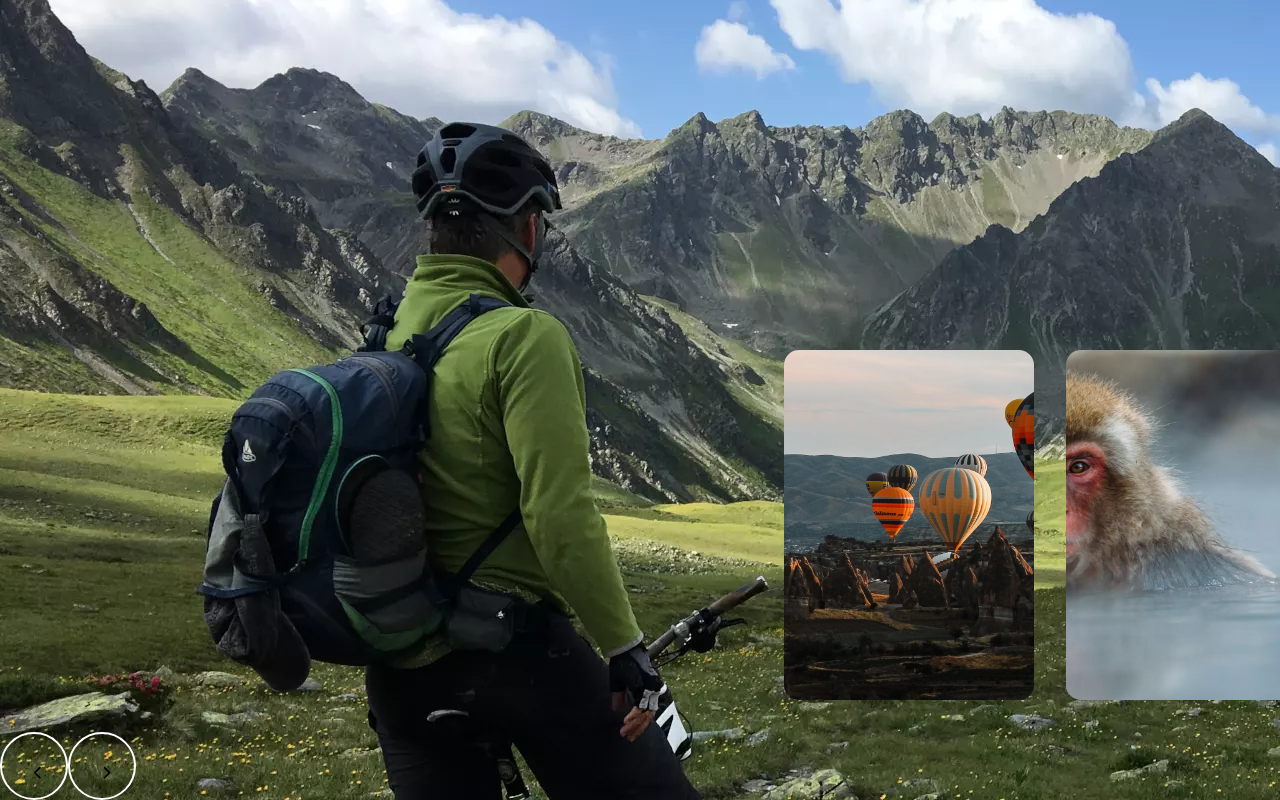
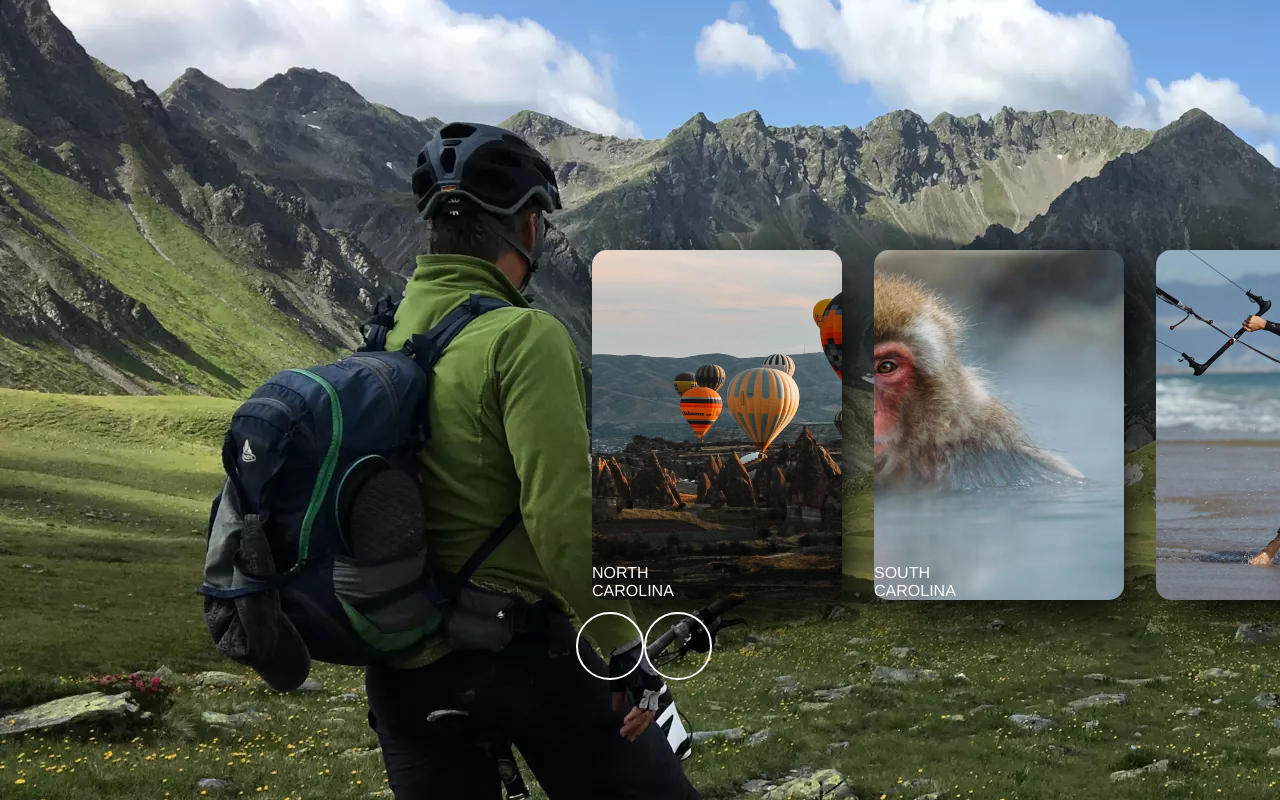
Before and after one commit to Nmelms/globe, a React (Vite) app: page / in a window 1280 px wide. Built offline with nearby package versions, Linux system fonts and the light colour scheme; the HTML template or start-up script is replaced by a standard one.

Commit message:
updated font and added styling

```diff
--- a/index.html
+++ b/index.html
@@ -8,6 +8,12 @@
       src="https://kit.fontawesome.com/cc97a12271.js"
       crossorigin="anonymous"
     ></script>
+    <link rel="preconnect" href="https://fonts.googleapis.com" />
+    <link rel="preconnect" href="https://fonts.gstatic.com" crossorigin />
+    <link
+      href="https://fonts.googleapis.com/css2?family=Abel&family=Lato:wght@300;400;700&display=swap"
+      rel="stylesheet"
+    />
 
     <title>Vite + React</title>
   </head>
--- a/src/App.css
+++ b/src/App.css
@@ -5,19 +5,15 @@
   height: 100vh;
   width: 100vw;
 }
-.full-screen {
-  margin: 0 !important;
-  border-radius: 0 !important;
-  position: fixed;
-  bottom: 0;
-  left: 0;
-  z-index: -1;
-  height: 100vh;
-  width: 100vw;
+* {
+  font-family: "Abel", sans-serif;
+  font-family: "Lato", sans-serif;
 }
+
 .buttons {
   position: absolute;
-  bottom: 0;
+  bottom: 15%;
+  left: 45%;
   z-index: 100;
 }
 .slider-btn {
@@ -42,19 +38,64 @@
 .card-slider {
   position: fixed;
   z-index: 50;
-  left: 60%;
-  top: 350px;
+  left: 45%;
+  bottom: 25%;
   height: 350px;
   display: flex;
 }
+.full-screen {
+  margin: 0 !important;
+  border-radius: 0 !important;
+  position: fixed;
+  bottom: 0;
+  left: 0 !important;
+  z-index: -1;
+  height: 100vh;
+  width: 100vw !important;
+}
 .image-card {
+  box-shadow: rgb(0, 0, 0) 15px 15px 50px;
+  top: 0;
   border-radius: 15px;
   margin: 0 1rem 0 1rem;
   height: 100%;
   min-width: 250px;
+  width: 250px;
+  display: flex;
+  justify-content: flex-end;
+  flex-direction: column;
   background-size: cover;
   background-repeat: no-repeat;
   background-position: center;
+}
+div.image-card.full-screen {
+  justify-content: center;
+}
+p {
+  height: 0px;
+  overflow: hidden;
+  color: white;
+  width: 30%;
+}
+div.image-card.full-screen p {
+  font-size: 1rem;
+  transition: height 0.25s ease-in;
+  transition-delay: 0.25s;
+  height: 10%;
+  display: block;
+  padding-left: 4rem;
+}
+div.image-card.full-screen .title {
+  font-size: 40px;
+  justify-content: center;
+  padding: 1rem 1rem 1rem 4rem;
+}
+.title {
+  font-family: "Helvetica Neue", Helvetica, Arial, sans-serif;
+  width: 30%;
+  position: relative;
+  bottom: 0;
+  color: white;
 }
 .NavBar {
   position: fixed;
--- a/src/App.jsx
+++ b/src/App.jsx
@@ -7,10 +7,11 @@ import "./App.css"
 
 function App() {
   let imgArr = [
-    { url: "src/assets/cappadocia-2000w.webp" },
-    { url: "src/assets/japan-alps-2000w.webp" },
+    { url: "src/assets/cappadocia-2000w.webp", title: "NORTH CAROLINA" },
+    { url: "src/assets/japan-alps-2000w.webp", title: "SOUTH CAROLINA" },
     { url: "src/assets/los-lances-2000w.webp" },
     { url: "src/assets/morocco-2000w.webp" },
+    { url: "src/assets/mushroom.jpeg", title: "AMANITA MUSCARIA" },
   ]
   const [images, setImages] = useState(imgArr)
 
--- a/src/components/CardSlider.jsx
+++ b/src/components/CardSlider.jsx
@@ -16,10 +16,10 @@ export default function CardSlider({ images }) {
     let state2 = Flip.getState(myDivRefs.current[num + 1])
     let state3 = Flip.getState(myDivRefs.current[num + 2])
     let state4 = Flip.getState(myDivRefs.current[num + 3])
+    setNum(num + 1)
 
-    setNum(num + 1)
-    console.log(num)
     myDivRefs.current[num].classList.add("full-screen")
+
     Flip.from(state, { duration: 0.5 })
     Flip.from(state2, { duration: 0.5, ease: "back.out(1)", delay: 0.005 })
     Flip.from(state3, { duration: 0.5, ease: "back.out(1)", delay: 0.05 })
@@ -48,13 +48,20 @@ export default function CardSlider({ images }) {
             ref={(element) => (myDivRefs.current[index] = element)}
             style={{ backgroundImage: `url(${image.url})` }}
             className="image-card"
-          ></div>
+          >
+            <div className="title w-50 ps-4">{image.title}</div>
+            <p>
+              Lorem ipsum dolor sit, amet consectetur adipisicing elit.
+              Repellendus soluta vel, doloremque qui, ipsum blanditiis libero
+              eius corporis rem eveniet excepturi necessitatibus iste.
+            </p>
+          </div>
         ))}
       </div>
 
       <div className="buttons d-flex">
         <button
-          className="slider-btn d-flex align-items-center justify-content-center"
+          className="slider-btn d-flex align-items-center justify-content-center mx-4"
           onClick={() => handlePrevClick()}
         >
           <FontAwesomeIcon
```
Also changed, not shown: src/assets/mushroom.jpeg (added).
